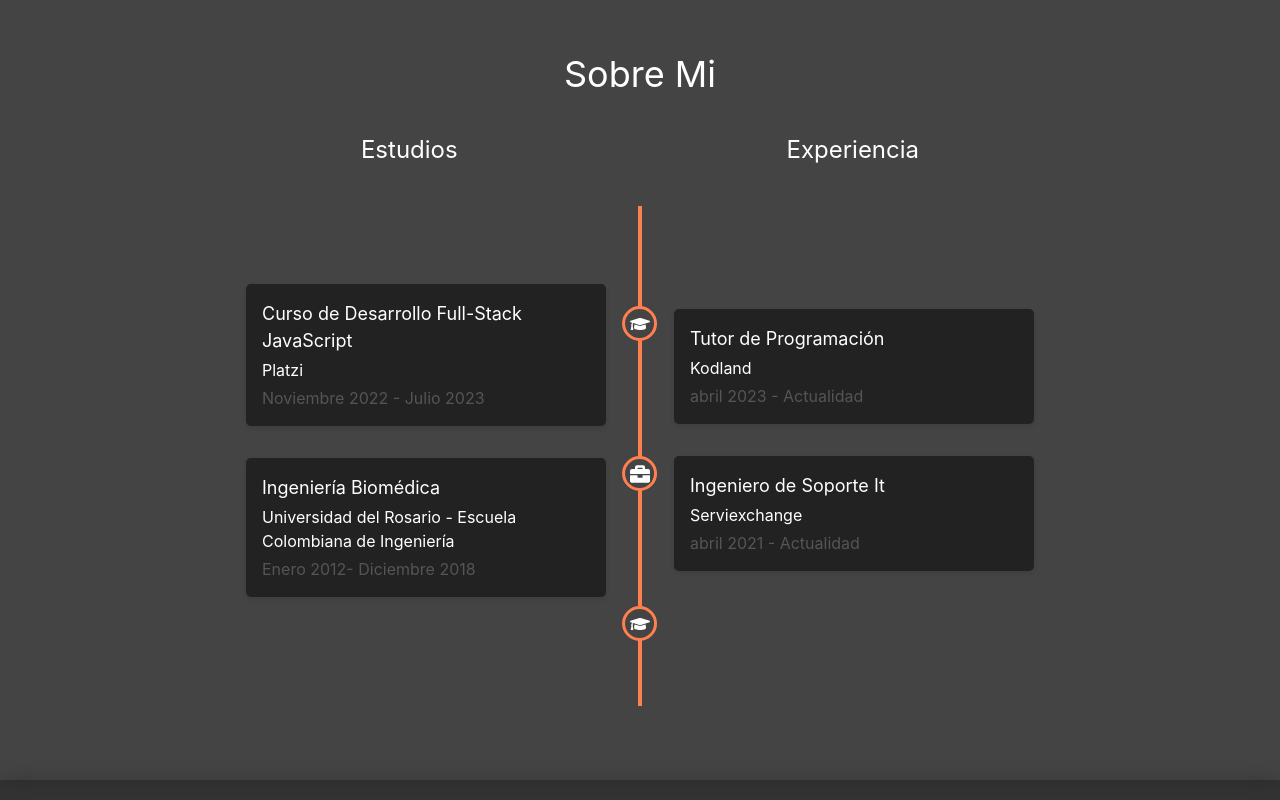
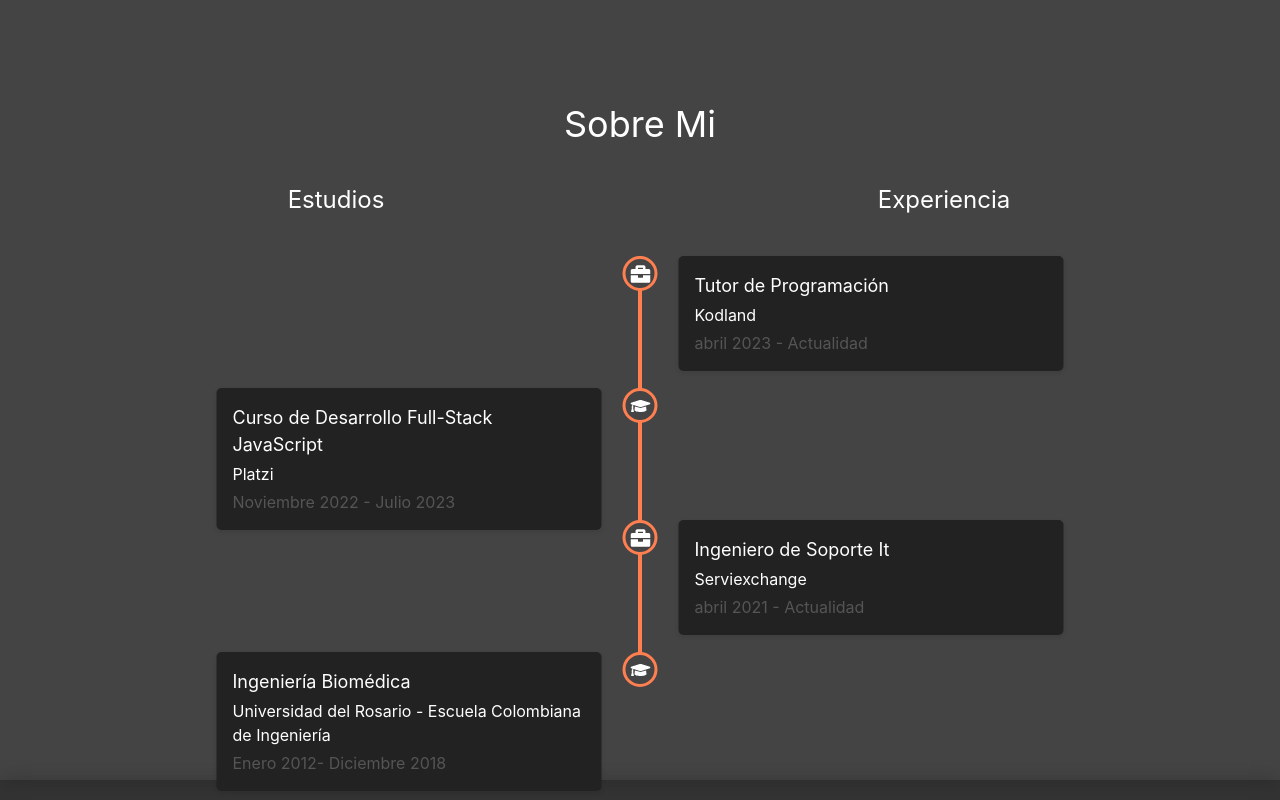
Before and after one commit to luchitoide/portfolio, a React (Create React App) app: page / in a window 1280 px wide. Shown: the part 820-1620 px from the top of the page. Built offline with nearby package versions, Linux system fonts and the light colour scheme.

Commit message:
v1 complete

```diff
--- a/src/App.js
+++ b/src/App.js
@@ -9,7 +9,7 @@ function App() {
   return (
     <div className="max-w-7xl m-auto ">
       <GlobalStyles />
-      <div className="fixed z-100 w-full max-w-7xl">
+      <div className="fixed z-100 w-full max-w-7xl backdrop-blur-sm z-10">
         <Header />
       </div>
       <Introduction  />
--- a/src/components/About.js
+++ b/src/components/About.js
@@ -23,21 +23,21 @@ const Titles = styled.div`
 
 const ContentWrapper = styled.div`
   display: flex;
-  justify-content: space-between;
+  justify-content: center;
   align-items: center;
   width: 100%;
   max-width: 820px;
 `;
 
-const EducationContainer = styled.div`
-  flex: 1;
-  padding: 1rem;
-`;
-
 const VerticalLine = styled.div`
-  border-left: 4px solid #ff7f50;
-  height: 500px;
+  border-left: 2px solid #ff7f50;
+  border-right: 2px solid #ff7f50;
+  height: 50dvh;
+  max-height: 500px;
   position: relative;
+  @media (max-width: 430px) {
+    height: 40dvh;
+  }
 `;
 
 const Circle = styled.div`
@@ -51,19 +51,18 @@ const Circle = styled.div`
   justify-content: center;
   align-items: center;
   font-size: 20px;
+  @media (max-width: 430px) {
+    width: 30px;
+    height: 30px;
+    font-size: 15px;
+  }
 `;
 
-const ExperienceContainer = styled.div`
-  flex: 1;
+const AboutItem = styled.div`
+  position: absolute;
+  max-width: 385px;
   padding: 1rem;
-`;
-
-const EducationItem = styled.div`
-  margin-bottom: 2rem;
-  margin-right: 1rem;
-  padding: 1rem;
-  background-color: #222;
-  color: rgb(255 255 255);
+  background-color: var(--project-color);
   border-radius: 5px;
   box-shadow: 0px 2px 5px rgba(0, 0, 0, 0.1);
 `;
@@ -71,92 +70,109 @@ const EducationItem = styled.div`
 const Title = styled.h3`
   font-size: 18px;
   margin-bottom: 0.25rem;
+  @media (max-width: 730px) {
+    font-size: 16px;
+  }
+  @media (max-width: 430px) {
+    font-size: 10px;
+  }
 `;
 
 const Entity = styled.p`
   font-size: 16px;
-
   margin-bottom: 0.25rem;
+  @media (max-width: 730px) {
+    font-size: 14px;
+  }
+  @media (max-width: 430px) {
+    font-size: 8px;
+  }
 `;
 
 const Date = styled.p`
   font-size: 16px;
   color: #555;
+  @media (max-width: 730px) {
+    font-size: 14px;
+  }
+  @media (max-width: 430px) {
+    font-size: 8px;
+  }
 `;
-
-const ExperienceItem = styled.div`
-  margin-bottom: 2rem;
-  margin-left: 1rem;
-  padding: 1rem;
-  background-color: #222;
-  color: rgb(255 255 255);
-  border-radius: 5px;
-  box-shadow: 0px 2px 5px rgba(0, 0, 0, 0.1);
-`;
-
-const Position = styled.h3`
-  font-size: 18px;
-  margin-bottom: 0.25rem;
-`;
-
-const Company = styled.p`
-  font-size: 16px;
-
-  margin-bottom: 0.25rem;
-`;
-
-const ExperienceDate = styled.p`
-  font-size: 16px;
-  color: #555;
-`;
-
 
 const About = () => {
   return (
     <AboutSection id="about">
       <h2 className="text-4xl mb-10 text-center">Sobre Mi</h2>
       <Titles>
-        <h4 className="text-2xl mb-10 text-center">Estudios</h4>
-        <h4 className="text-2xl mb-10 text-center">Experiencia</h4>
+        <h4 className="text-2xl mb-10 text-center flex-1">Estudios</h4>
+        <h4 className="text-2xl mb-10 text-center flex-1">Experiencia</h4>
       </Titles>
       <ContentWrapper>
-        <EducationContainer>
-          <EducationItem>
+        <VerticalLine>
+          <AboutItem
+            style={{
+              top: "0%",
+              left: "100%",
+              transform: "translateX(10%)",
+              width: "40vw",
+            }}
+          >
+            <Title>Tutor de Programación</Title>
+            <Entity>Kodland</Entity>
+            <Date>abril 2023 - Actualidad</Date>
+          </AboutItem>
+          <Circle style={{ top: "0%", transform: "translateX(-50%)" }}>
+            <FaBriefcase /> {/* Icono para estudios */}
+          </Circle>
+          <AboutItem
+            style={{
+              top: "33%",
+              right: "100%",
+              transform: "translateX(-10%)",
+              width: "40vw",
+            }}
+          >
             <Title>Curso de Desarrollo Full-Stack JavaScript</Title>
             <Entity>Platzi</Entity>
             <Date>Noviembre 2022 - Julio 2023</Date>
-          </EducationItem>
-          <EducationItem>
+          </AboutItem>
+          <Circle style={{ top: "33%", transform: "translateX(-50%)" }}>
+            <FaGraduationCap /> {/* Icono para estudios */}
+          </Circle>
+          <AboutItem
+            style={{
+              top: "66%",
+              left: "100%",
+              transform: "translateX(10%)",
+              width: "40vw",
+            }}
+          >
+            <Title>Ingeniero de Soporte It</Title>
+            <Entity>Serviexchange</Entity>
+            <Date>abril 2021 - Actualidad</Date>
+          </AboutItem>
+          <Circle style={{ top: "66%", transform: "translateX(-50%)" }}>
+            <FaBriefcase /> {/* Icono para estudios */}
+          </Circle>
+          <AboutItem
+            style={{
+              top: "99%",
+              right: "100%",
+              transform: "translateX(-10%)",
+              width: "40vw",
+            }}
+          >
             <Title>Ingeniería Biomédica</Title>
             <Entity>
               Universidad del Rosario - Escuela Colombiana de Ingeniería
             </Entity>
-            <Date> Enero 2012- Diciembre 2018</Date>
-          </EducationItem>
-        </EducationContainer>
-        <VerticalLine>
-          <Circle style={{ top: "20%", transform: "translateX(-57%)" }}>
-            <FaGraduationCap /> {/* Icono para estudios */}
-          </Circle>
-          <Circle style={{ top: "50%", transform: "translateX(-57%)" }}>
-            <FaBriefcase /> {/* Icono para estudios */}
-          </Circle>
-          <Circle style={{ top: "80%", transform: "translateX(-57%)" }}>
+            <Date>Enero 2012- Diciembre 2018</Date>
+          </AboutItem>
+          <Circle style={{ top: "99%", transform: "translateX(-50%)" }}>
             <FaGraduationCap /> {/* Icono para experiencia */}
           </Circle>
         </VerticalLine>
-        <ExperienceContainer>
-          <ExperienceItem>
-            <Position>Tutor de Programación</Position>
-            <Company>Kodland</Company>
-            <ExperienceDate>abril 2023 - Actualidad</ExperienceDate>
-          </ExperienceItem>
-          <ExperienceItem>
-            <Position>Ingeniero de Soporte It</Position>
-            <Company>Serviexchange</Company>
-            <ExperienceDate>abril 2021 - Actualidad</ExperienceDate>
-          </ExperienceItem>
-        </ExperienceContainer>
       </ContentWrapper>
     </AboutSection>
   );
--- a/src/components/Header.js
+++ b/src/components/Header.js
@@ -3,7 +3,6 @@ import styled from "styled-components";
 import { FaSun, FaMoon } from "react-icons/fa"; // Importa iconos para los temas
 
 const StyledNavbar = styled.nav`
-  backdrop-filter: blur(5px);
   display: flex;
   justify-content: space-between;
   align-items: center;
```
